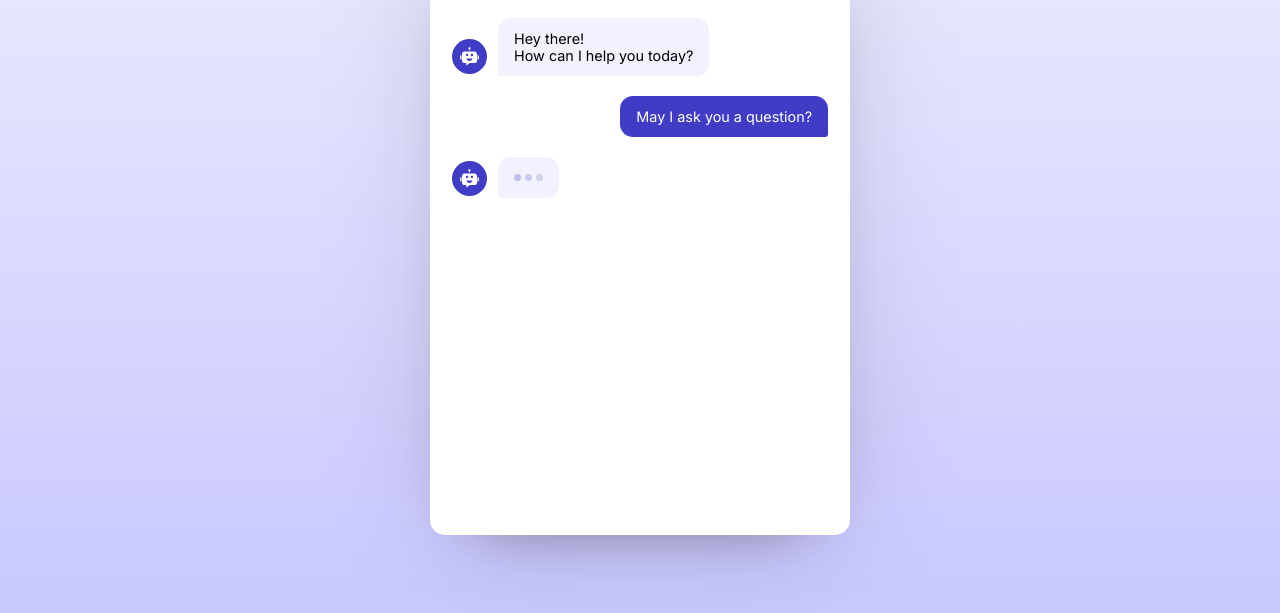
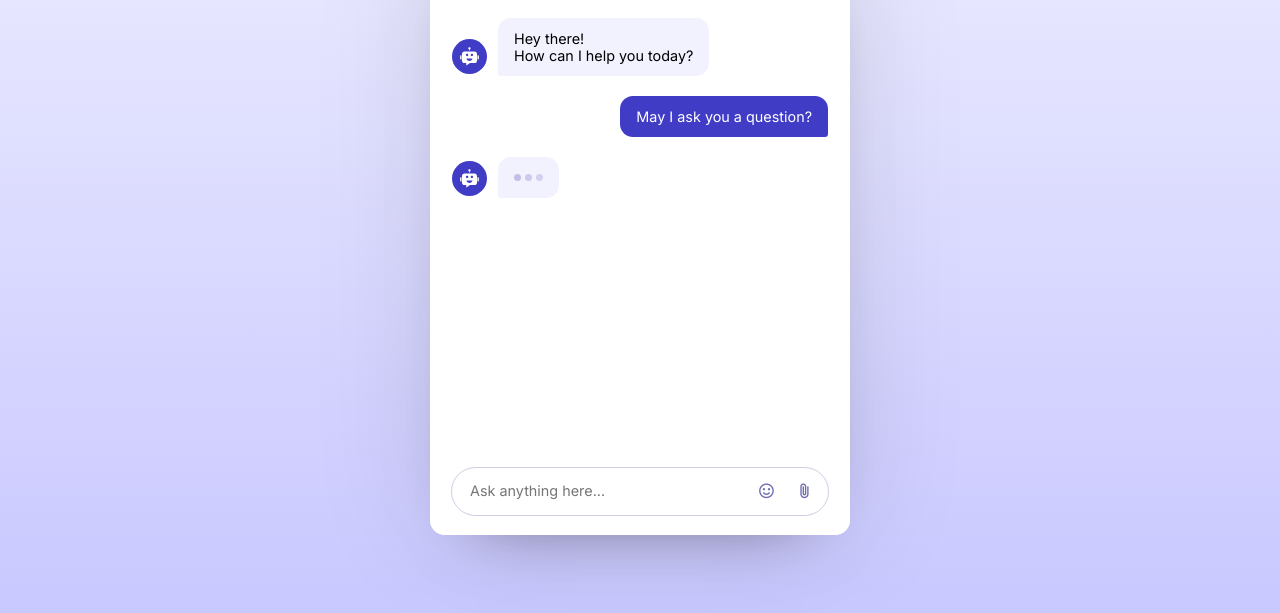
Before and after one commit to Smitanna18/ChatBot, a plain HTML site: page index.html in a window 1280 px wide. Shown: the part 169-782 px from the top of the page. Drawn offline with nearby package versions, Linux system fonts and the light colour scheme.

Commit message:
Added chatbot input message element (chatbot footer) styling

```diff
--- a/index.html
+++ b/index.html
@@ -13,39 +13,42 @@
 
 <body>
     <div class="chatbot-popup">
-
         <!-- Chatbot Header -->
         <div class="chat-header">
             <div class="header-info">
-                <svg class="chatbot-logo" xmlns="http://www.w3.org/2000/svg" width="50" height="50" viewBox="0 0 1024 1024">
+                <svg class="chatbot-logo" xmlns="http://www.w3.org/2000/svg" width="50" height="50"
+                    viewBox="0 0 1024 1024">
                     <path
                         d="M738.3 287.6H285.7c-59 0-106.8 47.8-106.8 106.8v303.1c0 59 47.8 106.8 106.8 106.8h81.5v111.1c0 .7.8 1.1 1.4.7l166.9-110.6 41.8-.8h117.4l43.6-.4c59 0 106.8-47.8 106.8-106.8V394.5c0-59-47.8-106.9-106.8-106.9zM351.7 448.2c0-29.5 23.9-53.5 53.5-53.5s53.5 23.9 53.5 53.5-23.9 53.5-53.5 53.5-53.5-23.9-53.5-53.5zm157.9 267.1c-67.8 0-123.8-47.5-132.3-109h264.6c-8.6 61.5-64.5 109-132.3 109zm110-213.7c-29.5 0-53.5-23.9-53.5-53.5s23.9-53.5 53.5-53.5 53.5 23.9 53.5 53.5-23.9 53.5-53.5 53.5zM867.2 644.5V453.1h26.5c19.4 0 35.1 15.7 35.1 35.1v121.1c0 19.4-15.7 35.1-35.1 35.1h-26.5zM95.2 609.4V488.2c0-19.4 15.7-35.1 35.1-35.1h26.5v191.3h-26.5c-19.4 0-35.1-15.7-35.1-35.1zM561.5 149.6c0 23.4-15.6 43.3-36.9 49.7v44.9h-30v-44.9c-21.4-6.5-36.9-26.3-36.9-49.7 0-28.6 23.3-51.9 51.9-51.9s51.9 23.3 51.9 51.9z">
                     </path>
                 </svg>
                 <h2 class="logo-text">ChatBot</h2>
             </div>
-            <button class="material-symbols-rounded" id="close-chatbot">keyboard_arrow_down</button>
+            <button class="material-symbols-rounded" id="close-chatbot">
+                keyboard_arrow_down
+            </button>
         </div>
 
         <!-- Chatbot Body -->
         <div class="chat-body">
             <div class="message bot-message">
-                <svg class="bot-avatar" xmlns="http://www.w3.org/2000/svg" width="50" height="50" viewBox="0 0 1024 1024">
+                <svg class="bot-avatar" xmlns="http://www.w3.org/2000/svg" width="50" height="50"
+                    viewBox="0 0 1024 1024">
                     <path
                         d="M738.3 287.6H285.7c-59 0-106.8 47.8-106.8 106.8v303.1c0 59 47.8 106.8 106.8 106.8h81.5v111.1c0 .7.8 1.1 1.4.7l166.9-110.6 41.8-.8h117.4l43.6-.4c59 0 106.8-47.8 106.8-106.8V394.5c0-59-47.8-106.9-106.8-106.9zM351.7 448.2c0-29.5 23.9-53.5 53.5-53.5s53.5 23.9 53.5 53.5-23.9 53.5-53.5 53.5-53.5-23.9-53.5-53.5zm157.9 267.1c-67.8 0-123.8-47.5-132.3-109h264.6c-8.6 61.5-64.5 109-132.3 109zm110-213.7c-29.5 0-53.5-23.9-53.5-53.5s23.9-53.5 53.5-53.5 53.5 23.9 53.5 53.5-23.9 53.5-53.5 53.5zM867.2 644.5V453.1h26.5c19.4 0 35.1 15.7 35.1 35.1v121.1c0 19.4-15.7 35.1-35.1 35.1h-26.5zM95.2 609.4V488.2c0-19.4 15.7-35.1 35.1-35.1h26.5v191.3h-26.5c-19.4 0-35.1-15.7-35.1-35.1zM561.5 149.6c0 23.4-15.6 43.3-36.9 49.7v44.9h-30v-44.9c-21.4-6.5-36.9-26.3-36.9-49.7 0-28.6 23.3-51.9 51.9-51.9s51.9 23.3 51.9 51.9z">
                     </path>
                 </svg>
                 <div class="message-text">
-                    Hey there! <br> How can I help you today?
+                    Hey there! <br />
+                    How can I help you today?
                 </div>
             </div>
             <div class="message user-message">
-                <div class="message-text">
-                    May I ask you a question?
-                </div>
+                <div class="message-text">May I ask you a question?</div>
             </div>
             <div class="message bot-message thinking">
-                <svg class="bot-avatar" xmlns="http://www.w3.org/2000/svg" width="50" height="50" viewBox="0 0 1024 1024">
+                <svg class="bot-avatar" xmlns="http://www.w3.org/2000/svg" width="50" height="50"
+                    viewBox="0 0 1024 1024">
                     <path
                         d="M738.3 287.6H285.7c-59 0-106.8 47.8-106.8 106.8v303.1c0 59 47.8 106.8 106.8 106.8h81.5v111.1c0 .7.8 1.1 1.4.7l166.9-110.6 41.8-.8h117.4l43.6-.4c59 0 106.8-47.8 106.8-106.8V394.5c0-59-47.8-106.9-106.8-106.9zM351.7 448.2c0-29.5 23.9-53.5 53.5-53.5s53.5 23.9 53.5 53.5-23.9 53.5-53.5 53.5-53.5-23.9-53.5-53.5zm157.9 267.1c-67.8 0-123.8-47.5-132.3-109h264.6c-8.6 61.5-64.5 109-132.3 109zm110-213.7c-29.5 0-53.5-23.9-53.5-53.5s23.9-53.5 53.5-53.5 53.5 23.9 53.5 53.5-23.9 53.5-53.5 53.5zM867.2 644.5V453.1h26.5c19.4 0 35.1 15.7 35.1 35.1v121.1c0 19.4-15.7 35.1-35.1 35.1h-26.5zM95.2 609.4V488.2c0-19.4 15.7-35.1 35.1-35.1h26.5v191.3h-26.5c-19.4 0-35.1-15.7-35.1-35.1zM561.5 149.6c0 23.4-15.6 43.3-36.9 49.7v44.9h-30v-44.9c-21.4-6.5-36.9-26.3-36.9-49.7 0-28.6 23.3-51.9 51.9-51.9s51.9 23.3 51.9 51.9z">
                     </path>
@@ -62,13 +65,20 @@
 
         <!-- Chatbot Footer -->
         <div class="chat-footer">
-            <form action="#" method="post" class="chat-form"></form>
-            <textarea placeholder="Ask here" class="message-input"></textarea>
+            <form action="#" class="chat-form">
+                <textarea placeholder="Ask anything here..." class="message-input" required></textarea>
                 <div class="chat-controls">
-                <button type="button" class="material-symbols-rounded">sentiment_satisfied</button>
-                <button type="button" class="material-symbols-rounded">attach_file</button>
-                <button type="submit" class="material-symbols-rounded">arrow_upward</button>
+                    <button type="button" class="material-symbols-rounded">
+                        sentiment_satisfied
+                    </button>
+                    <button type="button" class="material-symbols-rounded">
+                        attach_file
+                    </button>
+                    <button type="submit" class="material-symbols-rounded" id="send-message">
+                        arrow_upward
+                    </button>
                 </div>
+            </form>
         </div>
     </div>
 </body>
--- a/style.css
+++ b/style.css
@@ -164,4 +164,68 @@ body {
 /* ChatBot - FOOTER */
 .chat-footer {
     position: absolute;
+    bottom: 0;
+    width: 100%;
+    background: #fff;
+    padding: 15px 22px 20px;
 }
+
+.chat-footer .chat-form {
+    display: flex;
+    align-items: center;
+    background: #fff;
+    border-radius: 32px;
+    outline: 1px solid #CCCCE5;
+}
+.chat-footer .chat-form:focus-within {
+    outline: 2px solid #403cc6;
+}
+
+.chat-form .message-input {
+    border: none;
+    outline: none;
+    height: 47px;
+    width: 100%;
+    resize: none;
+    font-size: 0.9rem;
+    padding: 14px 0 13px 18px;
+    border-radius: inherit;
+}
+
+.chat-form .chat-controls {
+    display: flex;
+    height: 47px;
+    gap: 3px;
+    align-items: center;
+    align-self: flex-end;
+    padding-right: 6px;
+}
+
+.chat-form .chat-controls button {
+    height: 35px;
+    width: 35px;
+    border: none;
+    font-size: 1.15rem;
+    cursor: pointer;
+    color: #706DB0;
+    background: none;
+    border-radius: 50%;
+    transition: 0.2s ease;
+}
+
+.chat-form .chat-controls button:hover {
+    background: #f1f1ff;
+}
+
+.chat-form .chat-controls #send-message {
+    color: #fff;
+    background: #403cc6;
+    display: none;
+}
+.chat-form .message-input:valid~.chat-controls #send-message {
+    display: block;
+}
+.chat-form .chat-controls #send-message:hover {
+    color: #fff;
+    background: #242098;
+}
```
Lines whose indentation alone changed are shown as unchanged.
